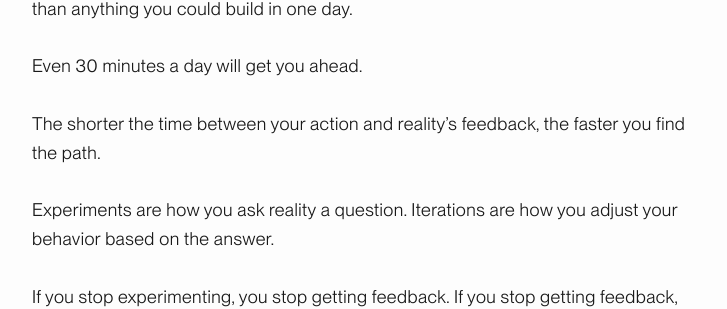
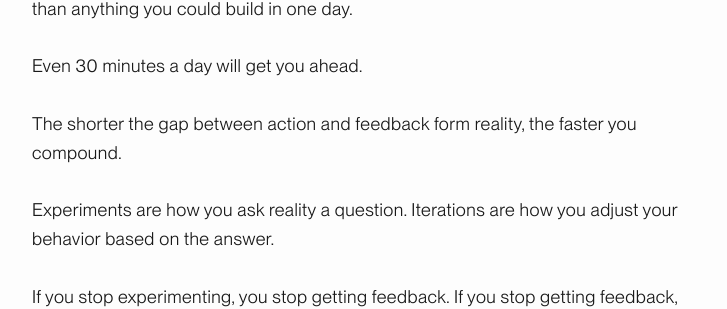
Before and after one commit to pxsswordprotected/personalsite, a Jekyll site: the page built from docs/_posts/2025-11-25-product.md, in a window 1280 px wide. Shown: the part 417-726 px from the top of the page, without its empty margins (276-1003 px from the left). Built offline with Jekyll 4.4.1, drawn with Linux system fonts in a browser that asks for light colours.

Commit message:
edit ost

```diff
--- a/docs/_posts/2025-11-25-product.md
+++ b/docs/_posts/2025-11-25-product.md
@@ -11,7 +11,7 @@ Compounding is stacking small lessons from consistent effort to build a result b
 <br><br>
 Even 30 minutes a day will get you ahead.
 <br><br>
-The shorter the time between your action and reality's feedback, the faster you find the path.
+The shorter the gap between action and feedback form reality, the faster you compound.
 <br><br>
 Experiments are how you ask reality a question.
 Iterations are how you adjust your behavior based on the answer.
```
